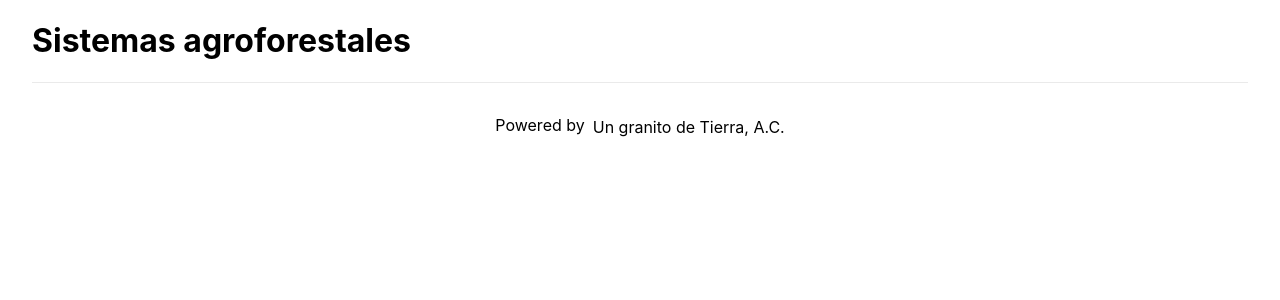
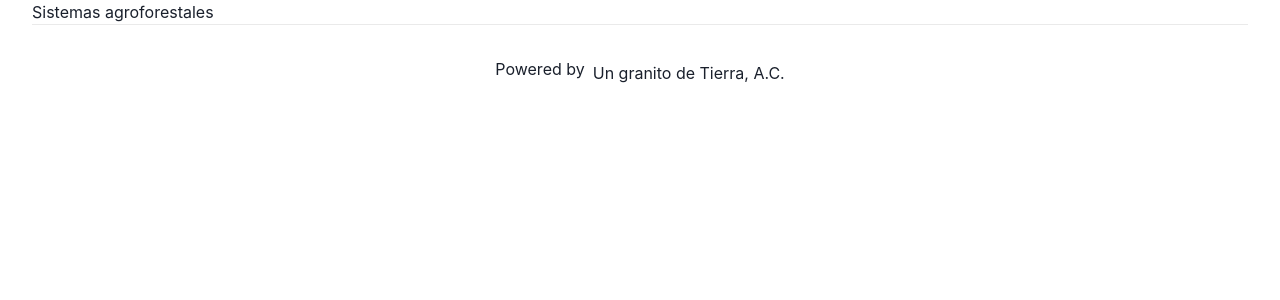
Before and after one commit to lcenriquez/agroforestry-hub, a Next.js app: page / in a window 1280 px wide. Shown: the top 300 px of the page. Built offline with nearby package versions, Linux system fonts and the light colour scheme.

Commit message:
feat: use ChakraProvider
Set ChakraProvider in _app.tsx

```diff
--- a/pages/_app.tsx
+++ b/pages/_app.tsx
@@ -1,8 +1,13 @@
-import '../styles/globals.css'
+import { ChakraProvider } from '@chakra-ui/react';
+
 import type { AppProps } from 'next/app'
 
 function MyApp({ Component, pageProps }: AppProps) {
-  return <Component {...pageProps} />
+  return (
+    <ChakraProvider>
+      <Component {...pageProps} />
+    </ChakraProvider>
+  );
 }
 
 export default MyApp
```
